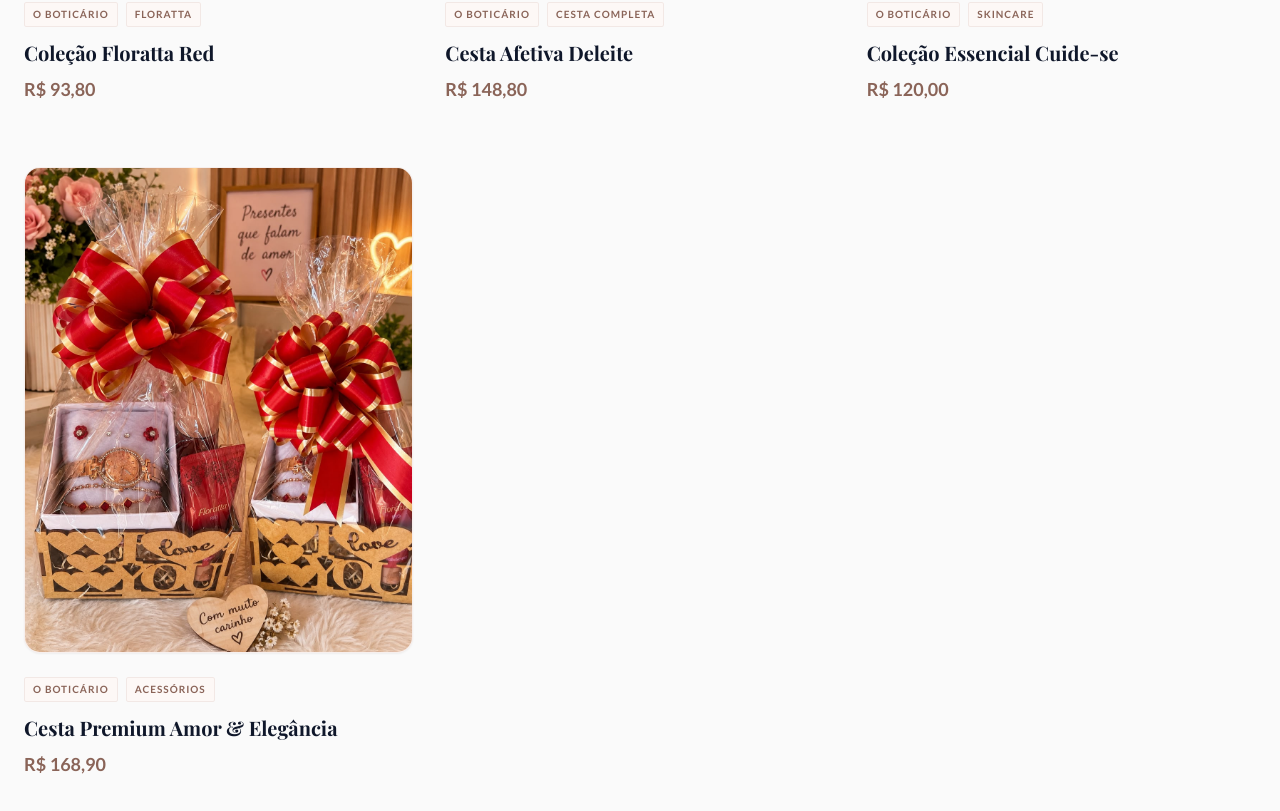
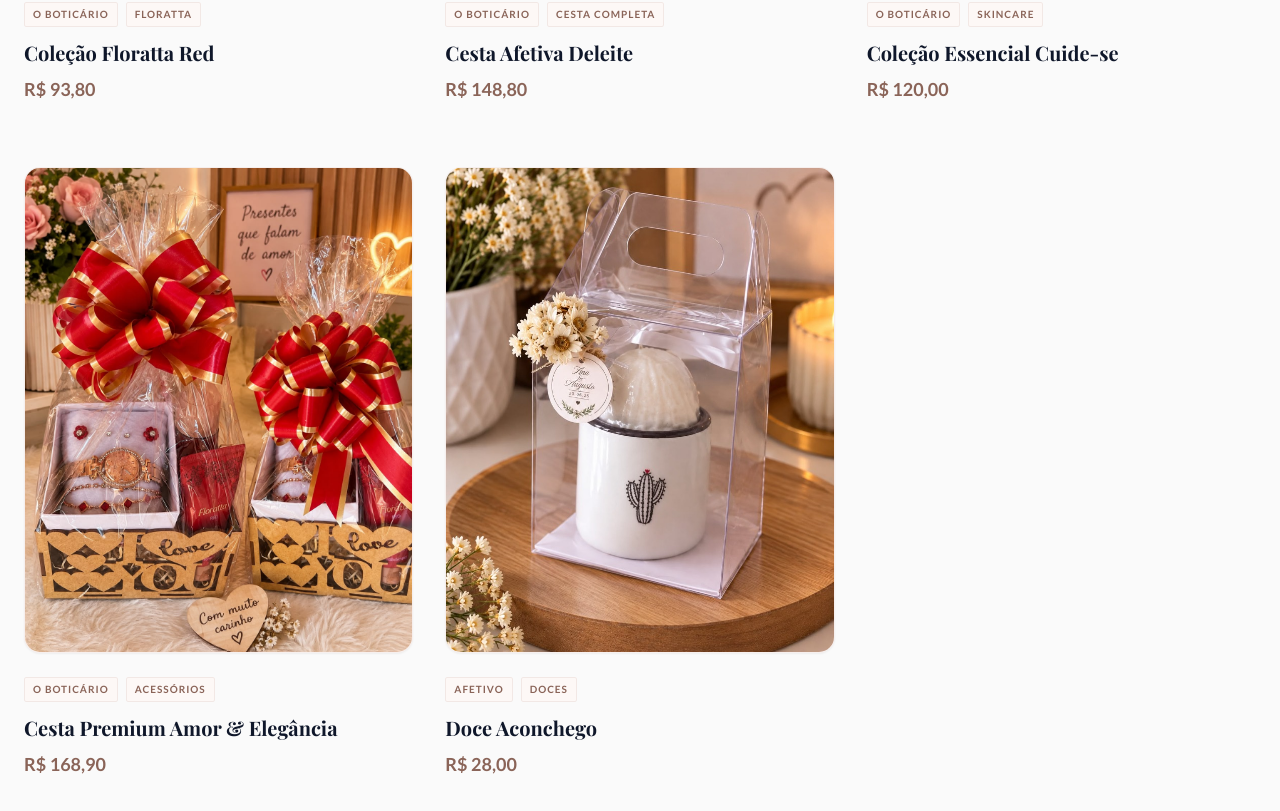
Before and after one commit to KrayKrazy/cfgifts, a Next.js app: page / in a window 1280 px wide. Shown: the part 3007-3818 px from the top of the page. Built offline with nearby package versions, Linux system fonts and the light colour scheme; a web font is replaced by a local one.

Commit message:
feat: adiciona produto Doce Aconchego

```diff
--- a/data/products.ts
+++ b/data/products.ts
@@ -187,5 +187,18 @@ export const giftProducts: GiftProduct[] = [
     ],
     image: '/images/kit-amor-elegancia.jpeg',
     tags: ['O Boticário', 'Acessórios']
+  },
+  {
+    id: 'doce-aconchego',
+    name: 'Doce Aconchego',
+    price: 28.00,
+    description: 'Um presente delicado e afetuoso para adoçar o dia de alguém especial.',
+    items: [
+      '01 Mini copo metálico esmaltado',
+      '01 Saquinho de suspiros artesanais',
+      '🎀 Embalagem especial com muito carinho'
+    ],
+    image: '/images/suspiros_de_amor.jpg',
+    tags: ['Afetivo', 'Doces']
   }
 ];
```
Also changed, not shown: public/images/suspiros_de_amor.jpg (added).
